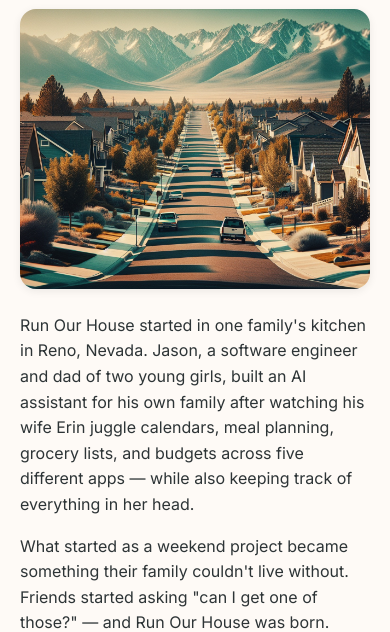
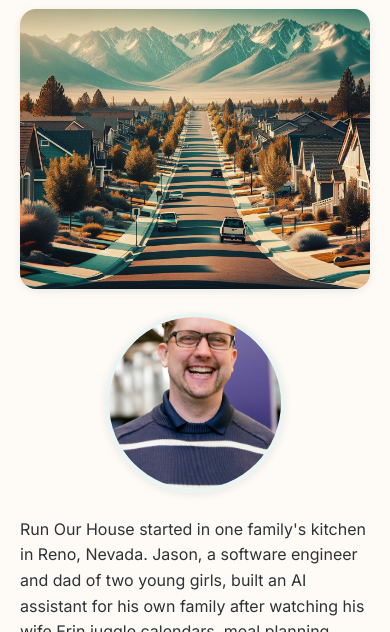
Before and after one commit to jabelk/runourhouse.com, a website: page public/about.html in a window 390 px wide. Shown: the part 212-844 px from the top of the page. Drawn offline with nearby package versions, Linux system fonts and the light colour scheme.

Commit message:
Add Jason's headshot to about page, use sierracodeco email
- Added headshot.jpg from sierracodeco to origin story section
- Changed contact email from hello@runourhouse.com to hello@sierracodeco.com
- Added responsive headshot CSS (circular crop, floats right on desktop)

Co-Authored-By: Claude Opus 4.6 <noreply@anthropic.com>

```diff
--- a/public/about.html
+++ b/public/about.html
@@ -77,6 +77,7 @@
       <div class="container">
         <h1 class="section-heading">Built by a parent, for parents</h1>
         <img src="images/reno-local.jpg" alt="A Reno, Nevada neighborhood with the Sierra Nevada mountains in the background — where Run Our House was born." class="page-image-wide" width="1792" height="1024" loading="eager">
+        <img src="images/jason-headshot.jpg" alt="Jason Belk, founder of Run Our House and Sierra Code Co." class="headshot" width="220" height="220" loading="eager" style="margin-top:1.5rem;">
         <p style="margin-top:1.5rem;">Run Our House started in one family's kitchen in Reno, Nevada. Jason, a software engineer and dad of two young girls, built an AI assistant for his own family after watching his wife Erin juggle calendars, meal planning, grocery lists, and budgets across five different apps — while also keeping track of everything in her head.</p>
         <p>What started as a weekend project became something their family couldn't live without. Friends started asking "can I get one of those?" — and Run Our House was born. Every feature exists because a real family needed it, not because a product team hypothesized about it.</p>
         <p>Run Our House is operated by Sierra Code Co, a software consultancy based in Reno, NV. Jason personally deploys and manages every family's assistant — this isn't a faceless SaaS product. When you have a question, you talk to the person who built it.</p>
@@ -162,7 +163,7 @@
     <section class="section-alt">
       <div class="container">
         <h2 class="section-heading">Get in touch</h2>
-        <p>Email: <a href="mailto:hello@runourhouse.com">hello@runourhouse.com</a></p>
+        <p>Email: <a href="mailto:hello@sierracodeco.com">hello@sierracodeco.com</a></p>
         <p>Or <a href="https://calendly.com/runourhouse/discovery">book a call</a> to chat about how we can help your family.</p>
       </div>
     </section>
--- a/public/style.css
+++ b/public/style.css
@@ -734,6 +734,25 @@ section {
   margin: 0 auto 1.5rem;
 }
 
+.headshot {
+  width: 180px;
+  height: 180px;
+  border-radius: 50%;
+  object-fit: cover;
+  border: 4px solid var(--color-primary-light);
+  box-shadow: var(--shadow);
+  float: right;
+  margin: 0 0 1rem 1.5rem;
+}
+
+@media (max-width: 480px) {
+  .headshot {
+    float: none;
+    display: block;
+    margin: 0 auto 1.5rem;
+  }
+}
+
 @media (min-width: 768px) {
   .page-image-wide { height: 360px; }
 
@@ -741,6 +760,8 @@ section {
     float: right;
     margin: 0 0 1rem 2rem;
   }
+
+  .headshot { width: 220px; height: 220px; }
 }
 
 @media (min-width: 1024px) {
```
Also changed, not shown: public/images/jason-headshot.jpg (added).
